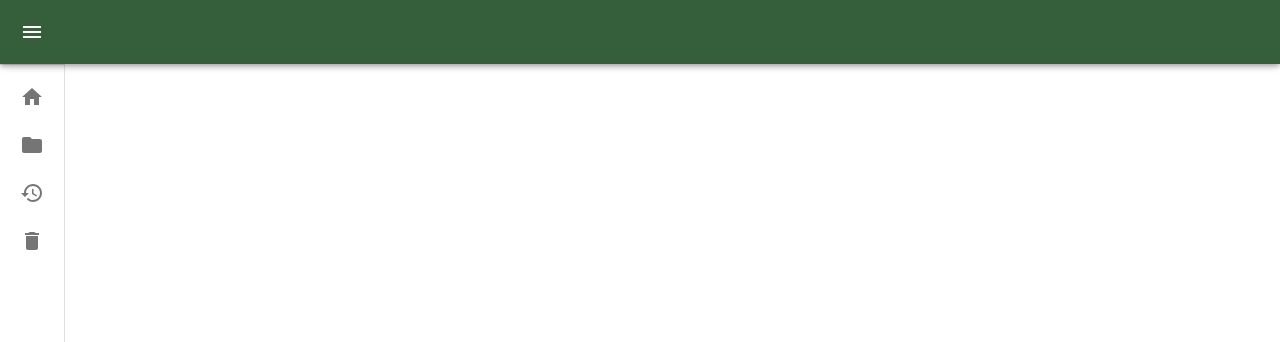
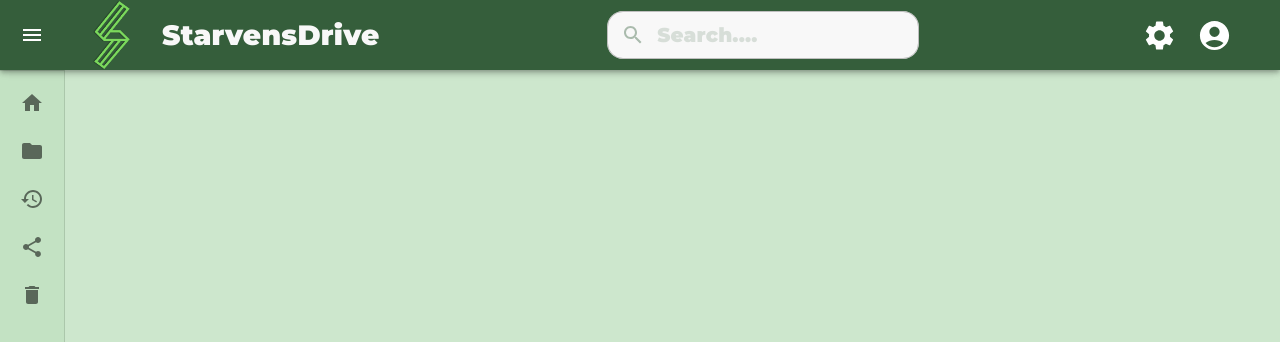
Before and after one commit to Starvens/starvens-fe-03212022, a React (Create React App) app: page /user2 in a window 1280 px wide. Shown: the top 342 px of the page. Built offline with nearby package versions, Linux system fonts and the light colour scheme.

Commit message:
users home page completed

```diff
--- a/src/App.js
+++ b/src/App.js
@@ -20,6 +20,7 @@ function App() {
     palette: {
       primary: {
         main: "#355E3B",
+        light: '#C1E1C1CC '
       },
       secondary: {
         main: "#E33E7F",
--- a/src/components/user-file-upload/UserLeftNav.jsx
+++ b/src/components/user-file-upload/UserLeftNav.jsx
@@ -9,7 +9,6 @@ import CssBaseline from '@mui/material/CssBaseline';
 import Typography from '@mui/material/Typography';
 import Divider from '@mui/material/Divider';
 import IconButton from '@mui/material/IconButton';
-import MenuIcon from '@mui/icons-material/Menu';
 import ChevronLeftIcon from '@mui/icons-material/ChevronLeft';
 import ChevronRightIcon from '@mui/icons-material/ChevronRight';
 import ListItemButton from '@mui/material/ListItemButton';
@@ -22,12 +21,19 @@ import FolderIcon from '@mui/icons-material/Folder';
 import HistoryIcon from '@mui/icons-material/History';
 import DeleteIcon from '@mui/icons-material/Delete';
 import IosShareIcon from '@mui/icons-material/IosShare';
+import ShareIcon from '@mui/icons-material/Share';
+import MenuIcon from '@mui/icons-material/Menu'
+import OutlinedInput from '@mui/material/OutlinedInput';
+import SettingsIcon from '@mui/icons-material/Settings';
+import AccountCircleIcon from '@mui/icons-material/AccountCircle';
+import SearchIcon from '@mui/icons-material/Search';
 
 const drawerWidth = 240;
-const icons = [<HomeIcon />, <FolderIcon />, <HistoryIcon />, <DeleteIcon />]
+const icons = [<HomeIcon />, <FolderIcon />, <HistoryIcon />, <ShareIcon />, <DeleteIcon />]
 
 const openedMixin = (theme) => ({
   width: drawerWidth,
+  backgroundColor: theme.palette.primary.light,
   transition: theme.transitions.create('width', {
     easing: theme.transitions.easing.sharp,
     duration: theme.transitions.duration.enteringScreen,
@@ -40,6 +46,7 @@ const closedMixin = (theme) => ({
     easing: theme.transitions.easing.sharp,
     duration: theme.transitions.duration.leavingScreen,
   }),
+  backgroundColor: theme.palette.primary.light,
   overflowX: 'hidden',
   width: `calc(${theme.spacing(7)} + 1px)`,
   [theme.breakpoints.up('sm')]: {
@@ -49,11 +56,12 @@ const closedMixin = (theme) => ({
 
 const DrawerHeader = styled('div')(({ theme }) => ({
   display: 'flex',
+    backgroundColor: theme.palette.primary.main,
   alignItems: 'center',
-  justifyContent: 'flex-end',
+  // justifyContent: 'flex-end',
   padding: theme.spacing(0, 1),
   // necessary for content to be below app bar
-  ...theme.mixins.toolbar,
+  // ...theme.mixins.toolbar,
 }));
 
 const AppBar = styled(MuiAppBar, {
@@ -79,6 +87,7 @@ const Drawer = styled(MuiDrawer, { shouldForwardProp: (prop) => prop !== 'open'
     width: drawerWidth,
     flexShrink: 0,
     whiteSpace: 'nowrap',
+    // backgroundColor: theme.palette.secondary.main,
     boxSizing: 'border-box',
     ...(open && {
       ...openedMixin(theme),
@@ -104,10 +113,10 @@ export default function UserLeftNav() {
   };
 
   return (
-    <Box sx={{ display: 'flex' }}>
+    <Box sx={{ display: 'flex'}}>
       <CssBaseline />
       <AppBar position="fixed" open={open}>
-        <Toolbar>
+        <Toolbar sx={{height: 70}}>
           <IconButton
             color="inherit"
             aria-label="open drawer"
@@ -120,11 +129,52 @@ export default function UserLeftNav() {
           >
             <MenuIcon />
           </IconButton>
+          <img hidden={open} src='/Starvens_Logo.png' height='70' width='38'></img>
+          <Typography
+            sx={{
+              font: 'normal normal bold 28px/34px Montserrat',
+              marginLeft: "2rem",
+              color: "#F8F8F8",
+              textAlign: "center"
+            }}
+          >
+            StarvensDrive
+          </Typography>
+          <OutlinedInput startAdornment={
+            <SearchIcon />
+          } sx={{
+            font: 'normal normal bold 20px/24px Montserrat', color: '#355E3B66', background: '#F8F8F8', height: '3rem',
+            borderRadius: '1rem',
+            marginLeft: 'auto'
+          }} placeholder="  Search...." >
+            <IconButton edge="start" color="inherit" aria-label="menu" sx={{ mr: 2 }}>
+              <SettingsIcon />
+            </IconButton>
+          </OutlinedInput>
+          <Box sx={{ marginLeft: 'auto' }}>
+            <IconButton edge="start" color="inherit" aria-label="menu" sx={{ mr: 2 }}>
+              <SettingsIcon fontSize='large' />
+            </IconButton>
+            <IconButton edge="start" color="inherit" aria-label="menu" sx={{ mr: 2 }}>
+              <AccountCircleIcon fontSize='large' />
+            </IconButton>
+          </Box>
         </Toolbar>
       </AppBar>
-      <Drawer variant="permanent" open={open}>
+      <Drawer  variant="permanent" open={open}>
         <DrawerHeader>
-          <IconButton onClick={handleDrawerClose}>
+          <img src='/Starvens_Logo.png' height='70' width='38'></img>
+          {/* <Typography
+            sx={{
+              font: 'normal normal bold 28px/34px Montserrat',
+              marginLeft: "2rem",
+              color: "#F8F8F8",
+              textAlign: "center"
+            }}
+          >
+            StarvensDrive
+          </Typography> */}
+          <IconButton sx={{marginLeft: 'auto'}} onClick={handleDrawerClose}>
             {theme.direction === 'rtl' ? <ChevronRightIcon /> : <ChevronLeftIcon />}
           </IconButton>
         </DrawerHeader>
@@ -154,8 +204,8 @@ export default function UserLeftNav() {
           ))}
         </List>
       </Drawer>
-      <Box component="main" sx={{ flexGrow: 1, p: 3 }}>
-        <DrawerHeader />
+      <Box component="main" sx={{ flexGrow: 1, p: 3, height: '100vh', backgroundColor: theme.palette.primary.light}}>
+        {/* <DrawerHeader /> */}
       </Box>
     </Box>
   );
```
